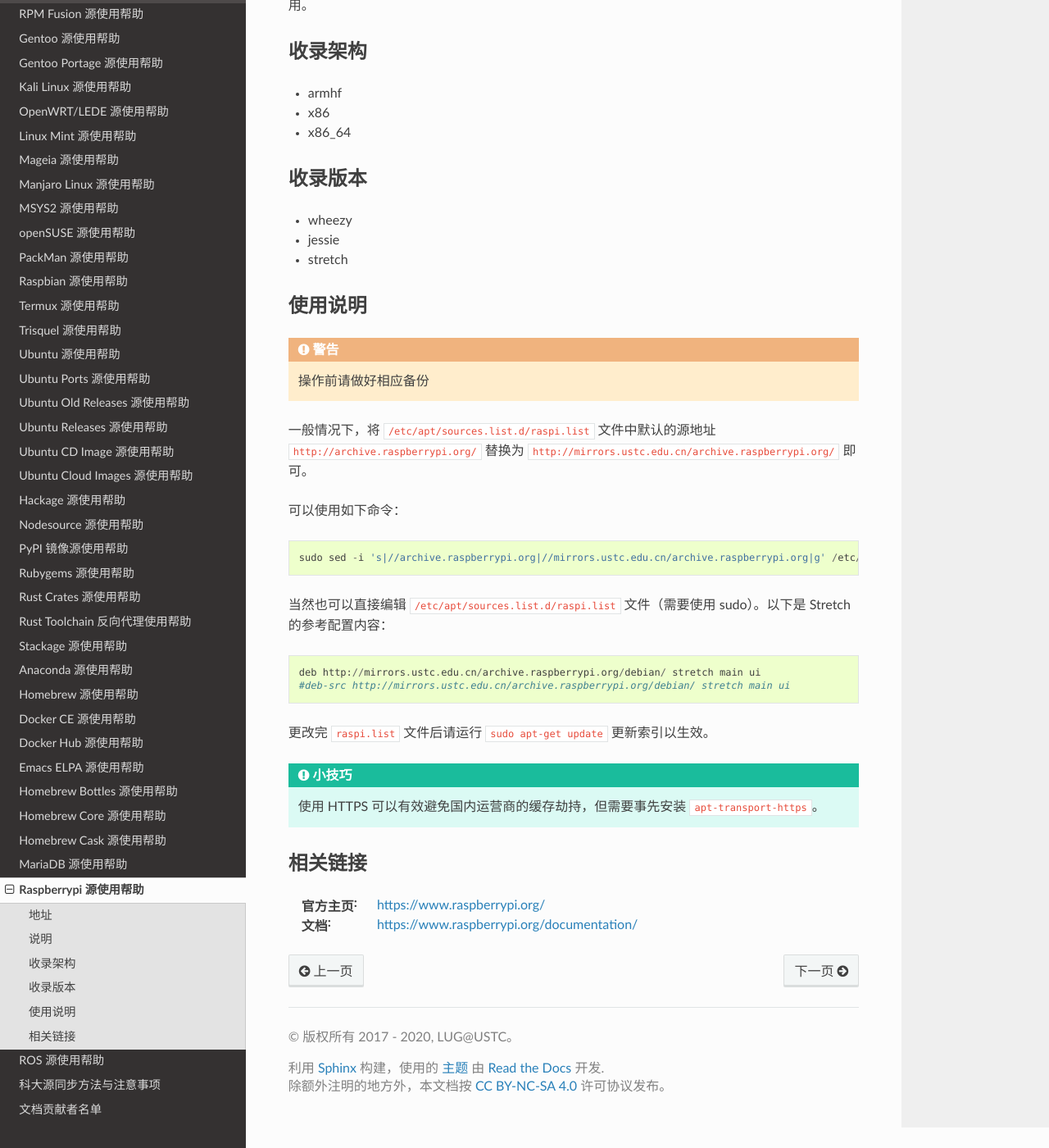
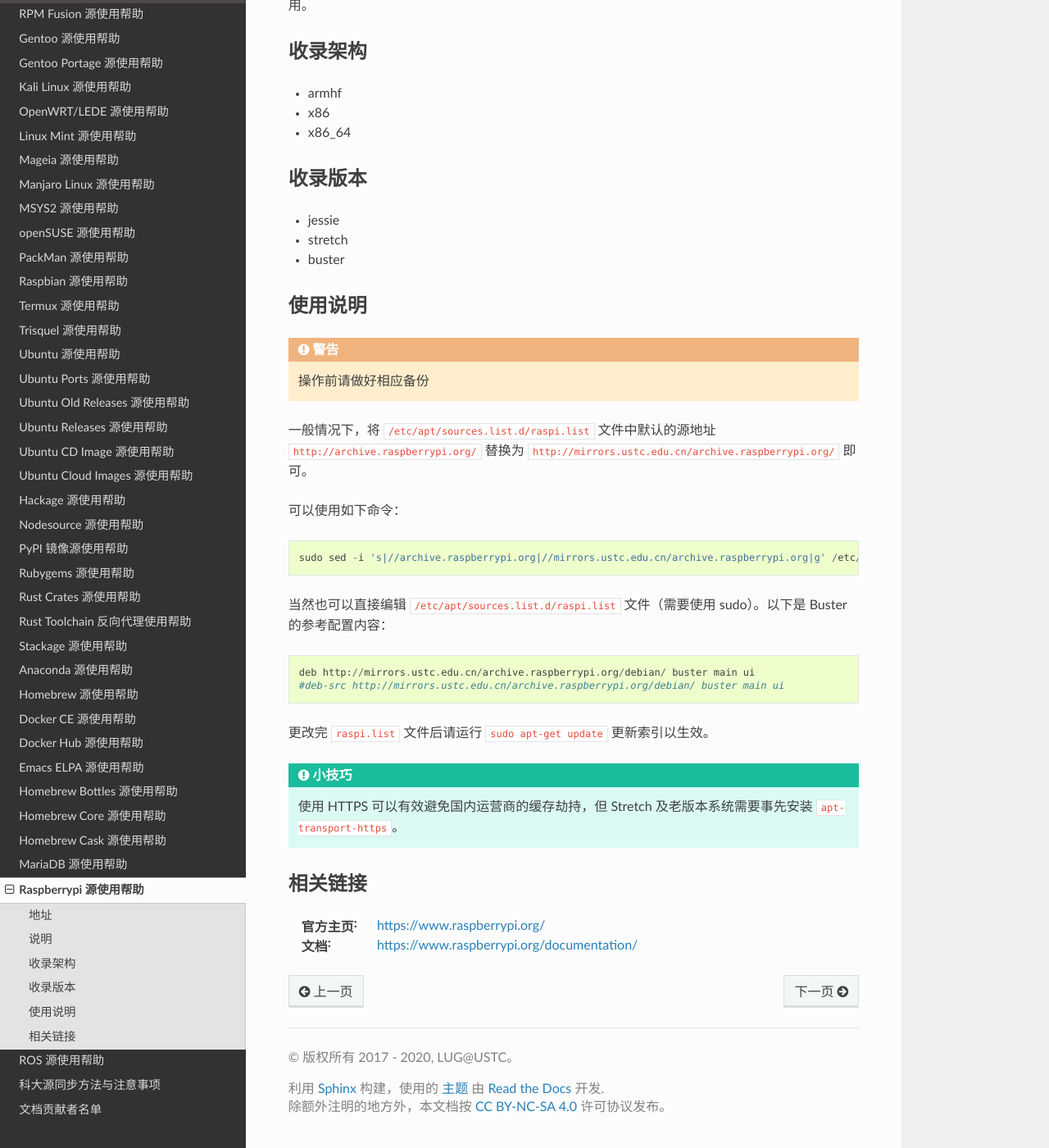
Before and after one commit to ustclug/mirrorhelp, a Sphinx documentation site: the page built from source/archive.raspberrypi.org.rst, in a window 1280 px wide and 1400 px high, scrolled down 436 px. Shown: the whole window at 82% size. Built offline with Sphinx 7.4.7 and the Read the Docs theme 2.0.0, drawn with Linux system fonts in a browser that asks for light colours; pages that are not in the unit, such as notebooks, are missing from menus.

Commit message:
Update docs about archive.raspberrypi.org, resolves #148

```diff
--- a/source/archive.raspberrypi.org.rst
+++ b/source/archive.raspberrypi.org.rst
@@ -25,9 +25,9 @@
 收录版本
 ========
 
-* wheezy
 * jessie
 * stretch
+* buster
 
 使用说明
 ========
@@ -42,19 +42,19 @@
 
 ::
 
-  sudo sed -i 's|//archive.raspberrypi.org|//mirrors.ustc.edu.cn/archive.raspberrypi.org|g' /etc/apt/sources.list.d/raspi.list
+    sudo sed -i 's|//archive.raspberrypi.org|//mirrors.ustc.edu.cn/archive.raspberrypi.org|g' /etc/apt/sources.list.d/raspi.list
 
-当然也可以直接编辑 :file:`/etc/apt/sources.list.d/raspi.list` 文件（需要使用 sudo）。以下是 Stretch 的参考配置内容：
+当然也可以直接编辑 :file:`/etc/apt/sources.list.d/raspi.list` 文件（需要使用 sudo）。以下是 Buster 的参考配置内容：
 
 ::
 
-    deb http://mirrors.ustc.edu.cn/archive.raspberrypi.org/debian/ stretch main ui
-    #deb-src http://mirrors.ustc.edu.cn/archive.raspberrypi.org/debian/ stretch main ui
+    deb http://mirrors.ustc.edu.cn/archive.raspberrypi.org/debian/ buster main ui
+    #deb-src http://mirrors.ustc.edu.cn/archive.raspberrypi.org/debian/ buster main ui
 
 更改完 :file:`raspi.list` 文件后请运行 ``sudo apt-get update`` 更新索引以生效。
 
 .. tip::
-    使用 HTTPS 可以有效避免国内运营商的缓存劫持，但需要事先安装 ``apt-transport-https``。
+    使用 HTTPS 可以有效避免国内运营商的缓存劫持，但 Stretch 及老版本系统需要事先安装 ``apt-transport-https``。
 
 相关链接
 ========
```
